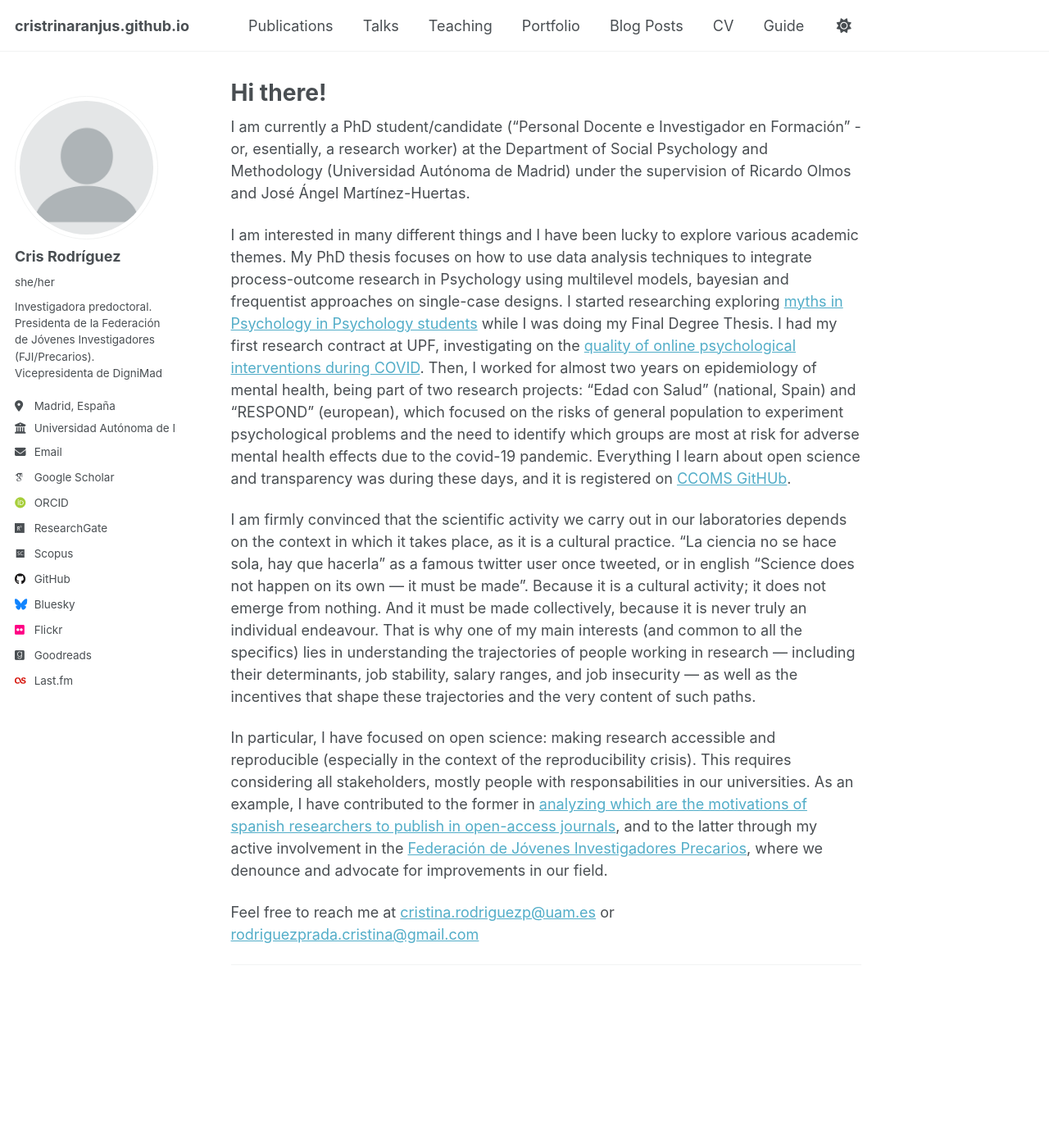
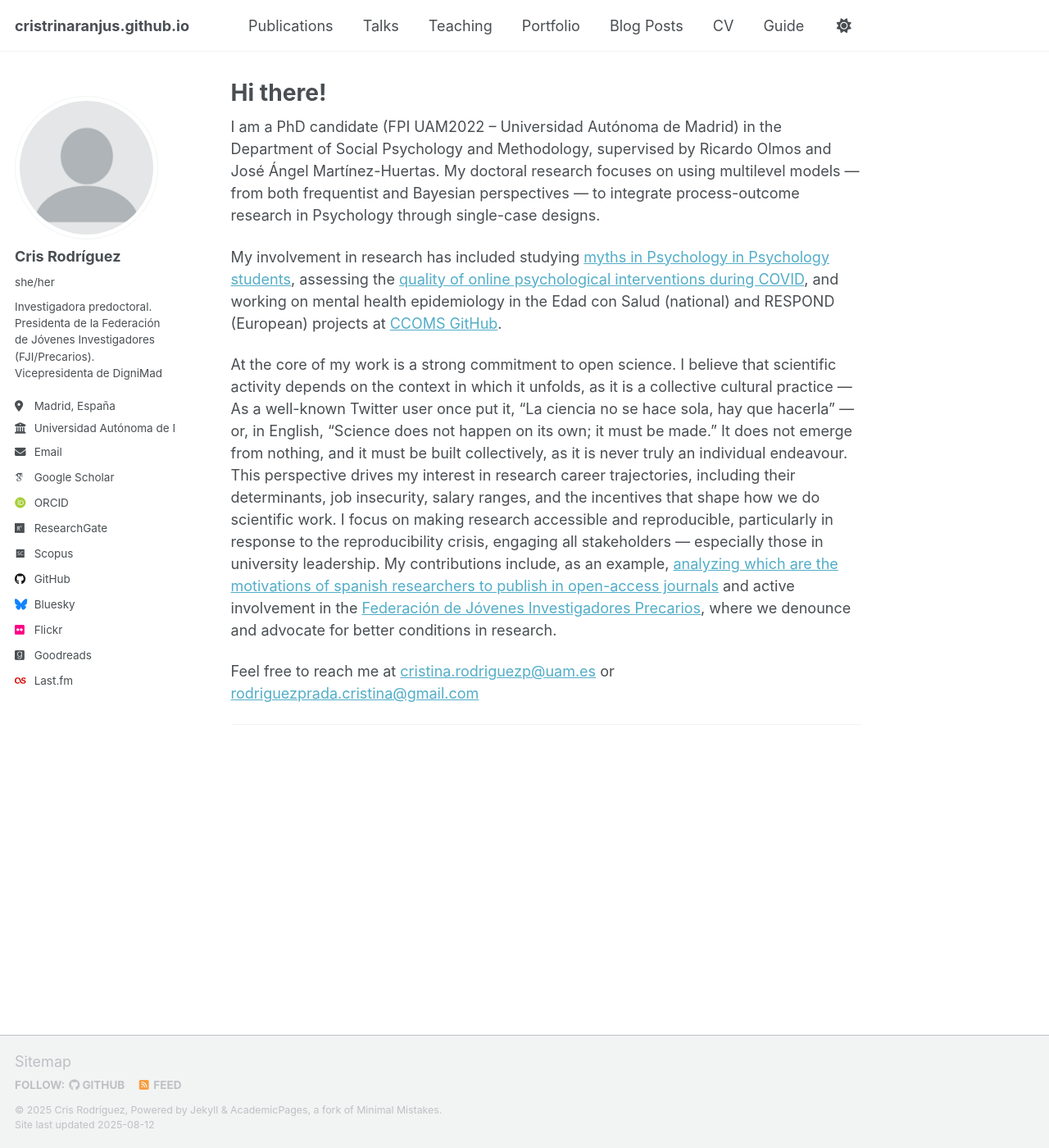
Before and after one commit to Cristrinaranjus/cristrinaranjus.github.io, a Jekyll site: the page built from _pages/about.md, in a window 1280 px wide and 1400 px high. Shown: the whole window at 82% size. Built offline with Jekyll 4.4.1, drawn with Linux system fonts in a browser that asks for light colours; some web fonts are replaced; a script that is not in the unit is left out.

Commit message:
shortens bio

```diff
--- a/_pages/about.md
+++ b/_pages/about.md
@@ -7,43 +7,31 @@
   - /about.html
 ---
 
-I am currently a PhD student/candidate ("Personal Docente e Investigador en
-Formación" - or, esentially, a research worker) at the Department of Social
-Psychology and Methodology (Universidad Autónoma de Madrid) under the supervision
-of Ricardo Olmos and José Ángel Martínez-Huertas.
+I am a PhD candidate (FPI UAM2022 – Universidad Autónoma de Madrid) in the
+Department of Social Psychology and Methodology, supervised by Ricardo Olmos and
+José Ángel Martínez-Huertas. My doctoral research focuses on using multilevel
+models — from both frequentist and Bayesian perspectives — to integrate
+process-outcome research in Psychology through single-case designs.
 
-I am interested in many different things and I have been lucky to explore various
-academic themes. My PhD thesis focuses on how to use data analysis techniques to
-integrate process-outcome research in Psychology using multilevel models, bayesian
-and frequentist approaches on single-case designs. I started researching exploring
-[myths in Psychology in Psychology students](https://peerj.com/articles/13811/#aff-1)
-while I was doing my Final Degree Thesis. I had my first research contract at UPF,
-investigating on the [quality of online psychological interventions during COVID](https://online.ucpress.edu/collabra/article/9/1/90197/198723). Then, I worked for almost two years on epidemiology of mental health, being part of
-two research projects: "Edad con Salud" (national, Spain) and "RESPOND" (european),
-which focused on the risks of general population to experiment psychological problems
-and the need to identify which groups are most at risk for adverse mental health
-effects due to the covid-19 pandemic. Everything I learn about open science and
-transparency was during these days, and it is registered on [CCOMS GitHUb](https://github.com/CCOMS-UAM).
+My involvement in research has included studying [myths in Psychology in Psychology students](https://peerj.com/articles/13811/#aff-1), assessing
+the [quality of online psychological interventions during COVID](https://online.ucpress.edu/collabra/article/9/1/90197/198723), and working
+on mental health epidemiology in the Edad con Salud (national) and RESPOND
+(European) projects at [CCOMS GitHub](https://github.com/CCOMS-UAM).
 
-I am firmly convinced that the scientific activity we carry out in our laboratories
-depends on the context in which it takes place, as it is a cultural practice.
-"La ciencia no se hace sola, hay que hacerla" as a famous twitter user once tweeted,
-or in english "Science does not happen on its own — it must be made". Because
-it is a cultural activity; it does not emerge from nothing. And it must be made
-collectively, because it is never truly an individual endeavour.
-That is why one of my main interests (and common to all the specifics) lies
-in understanding the trajectories of people working in research — including
-their determinants, job stability, salary ranges, and job insecurity — as well
-as the incentives that shape these trajectories and the very content of such paths.
-
-In particular, I have focused on open science: making research accessible and
-reproducible (especially in the context of the reproducibility crisis). This
-requires considering all stakeholders, mostly people with responsabilities in
-our universities. As an example, I have contributed to the former in
-[analyzing which are the motivations of spanish researchers to publish in open-access journals](https://redc.revistas.csic.es/index.php/redc/article/view/1555),
-and to the latter through my active involvement in the
-[Federación de Jóvenes Investigadores Precarios](https://fji.precarios.org),
-where we denounce and advocate for improvements in our field.
+At the core of my work is a strong commitment to open science. I believe that
+scientific activity depends on the context in which it unfolds, as it is a
+collective cultural practice — As a well-known Twitter user once put it,
+“La ciencia no se hace sola, hay que hacerla” — or, in English,
+“Science does not happen on its own; it must be made.” It does not emerge from
+nothing, and it must be built collectively, as it is never truly an individual endeavour.
+This perspective drives my interest in research career trajectories, including
+their determinants, job insecurity, salary ranges, and the
+incentives that shape how we do scientific work. I focus on making research
+accessible and reproducible, particularly in response to the reproducibility crisis, engaging all stakeholders
+— especially those in university leadership. My contributions include, as an example,
+[analyzing which are the motivations of spanish researchers to publish in open-access journals](https://redc.revistas.csic.es/index.php/redc/article/view/1555)
+and active involvement in the [Federación de Jóvenes Investigadores Precarios](https://fji.precarios.org),
+where we denounce and advocate for better conditions in research.
 
 Feel free to reach me at [cristina.rodriguezp@uam.es](mailto:cristina.rodriguezp@uam.es)
 or [rodriguezprada.cristina@gmail.com](mailto:rodriguezprada.cristina@gmail.com )
```
